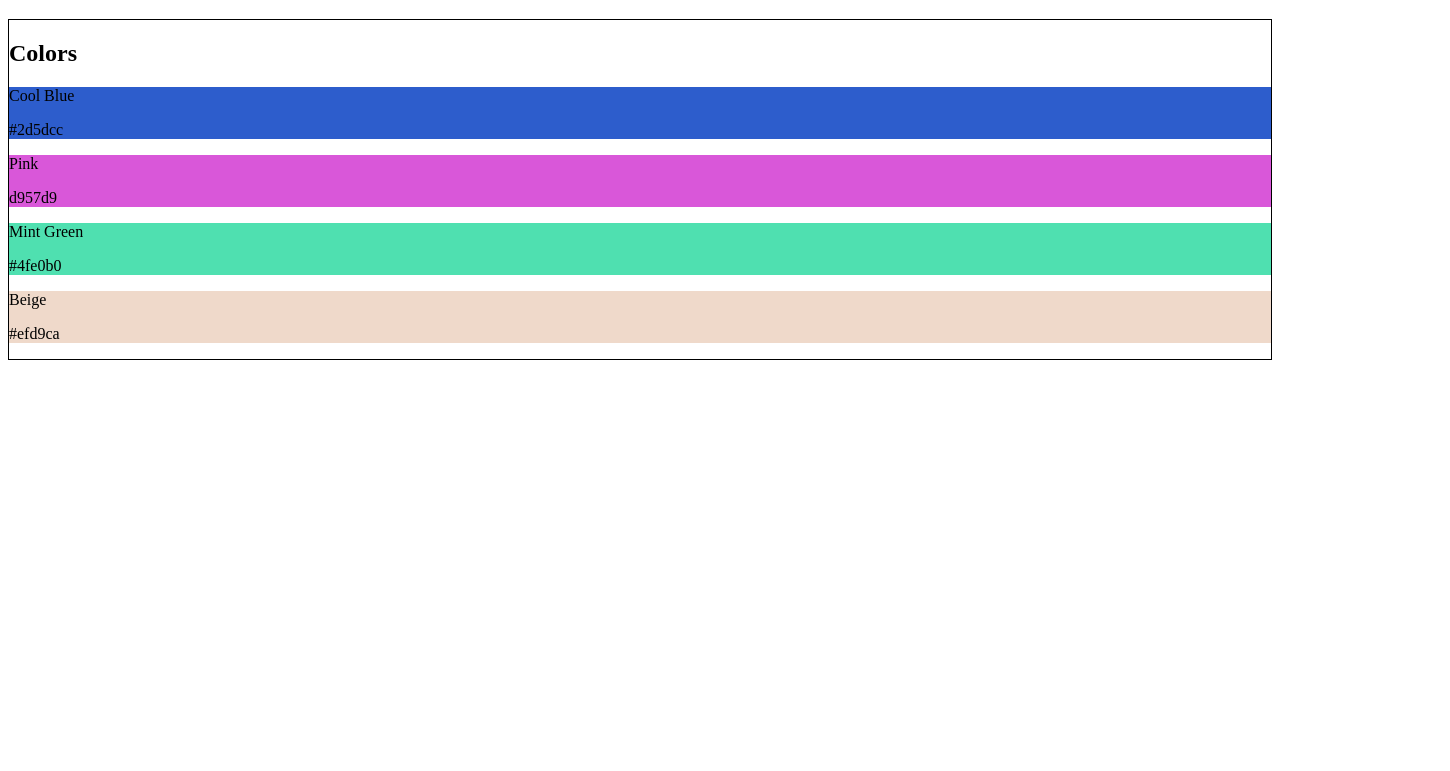
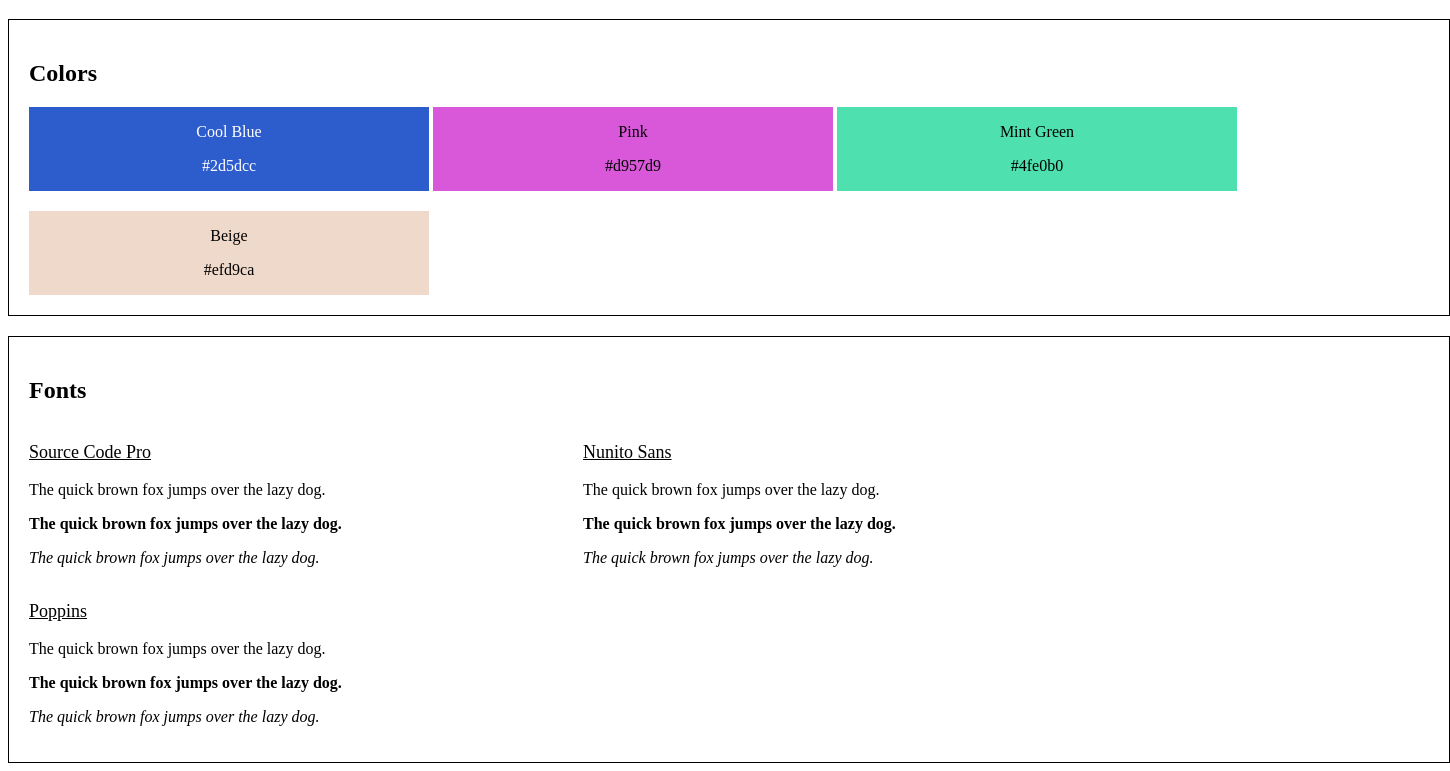
Before and after one commit to Josclud/Website-Design-System, a plain HTML site: page starting/index.html in a window 1280 px wide. Shown: the part 61-832 px from the top of the page, 1450 px wide, since content can reach past the window. Before the commit the page ends 800 px from the top, so only its background shows below. Drawn offline with Linux system fonts and the light colour scheme.

Commit message:
added font styline to css file

```diff
--- a/starting/index.html
+++ b/starting/index.html
@@ -19,7 +19,7 @@
     </div>
     <div class="pink">
       <p>Pink</p>
-      <p>d957d9</p>
+      <p>#d957d9</p>
     </div>
     <div class="mintGreen">
       <p>Mint Green</p>
@@ -28,11 +28,28 @@
     <div class="beige">
       <p>Beige</p>
       <p>#efd9ca</p>
-
     </div>
-
-
-
+  </section>
+  <section class="fonts">
+    <h2>Fonts</h2>
+    <div class="scp">
+      <p class="style">Source Code Pro</p>
+      <p>The quick brown fox jumps over the lazy dog.</p>
+      <p class="bold">The quick brown fox jumps over the lazy dog.</p>
+      <p class="italic">The quick brown fox jumps over the lazy dog.</p>
+    </div>
+    <div class="nunito">
+      <p class="style">Nunito Sans</p>
+      <p>The quick brown fox jumps over the lazy dog.</p>
+      <p class="bold">The quick brown fox jumps over the lazy dog.</p>
+      <p class="italic">The quick brown fox jumps over the lazy dog.</p>
+    </div>
+    <div class="poppins">
+      <p class="style">Poppins</p>
+      <p>The quick brown fox jumps over the lazy dog.</p>
+      <p class="bold">The quick brown fox jumps over the lazy dog.</p>
+      <p class="italic">The quick brown fox jumps over the lazy dog.</p>
+    </div>
   </section>
 </body>
 
--- a/starting/styles.css
+++ b/starting/styles.css
@@ -1,19 +1,71 @@
 .colors {
   border: 1px solid black;
+  width: 1400px;
+  text-align: left;
+  display: inline-block;
+  padding: 20px 20px;
 }
 
 .coolBlue {
+  color: white;
   background-color: #2d5dcc;
+  width: 400px;
+  display: inline-block;
+  text-align: center;
 }
 
 .pink {
   background-color: #d957d9;
+  width: 400px;
+  display: inline-block;
+  text-align: center;
 }
 
 .mintGreen {
   background-color: #4fe0b0;
+  width: 400px;
+  display: inline-block;
+  text-align: center;
 }
 
 .beige {
   background-color: #efd9ca;
+  width: 400px;
+  display: inline-block;
+  text-align: center;
+  margin-top: 20px;
 }
+
+.fonts {
+  border: 1px black solid;
+  margin-top: 20px;
+  width: 1400px;
+  padding: 20px 20px;
+}
+
+.style {
+  text-decoration: underline;
+  font-size: 18px;
+}
+
+.scp {
+  width: 550px;
+  display: inline-block;
+}
+
+.nunito {
+  width: 550px;
+  display: inline-block;
+}
+
+.poppins {
+  display: inline-block;
+}
+
+.bold {
+  font-weight: bold;
+}
+
+.italic {
+  font-style: italic;
+}
```
